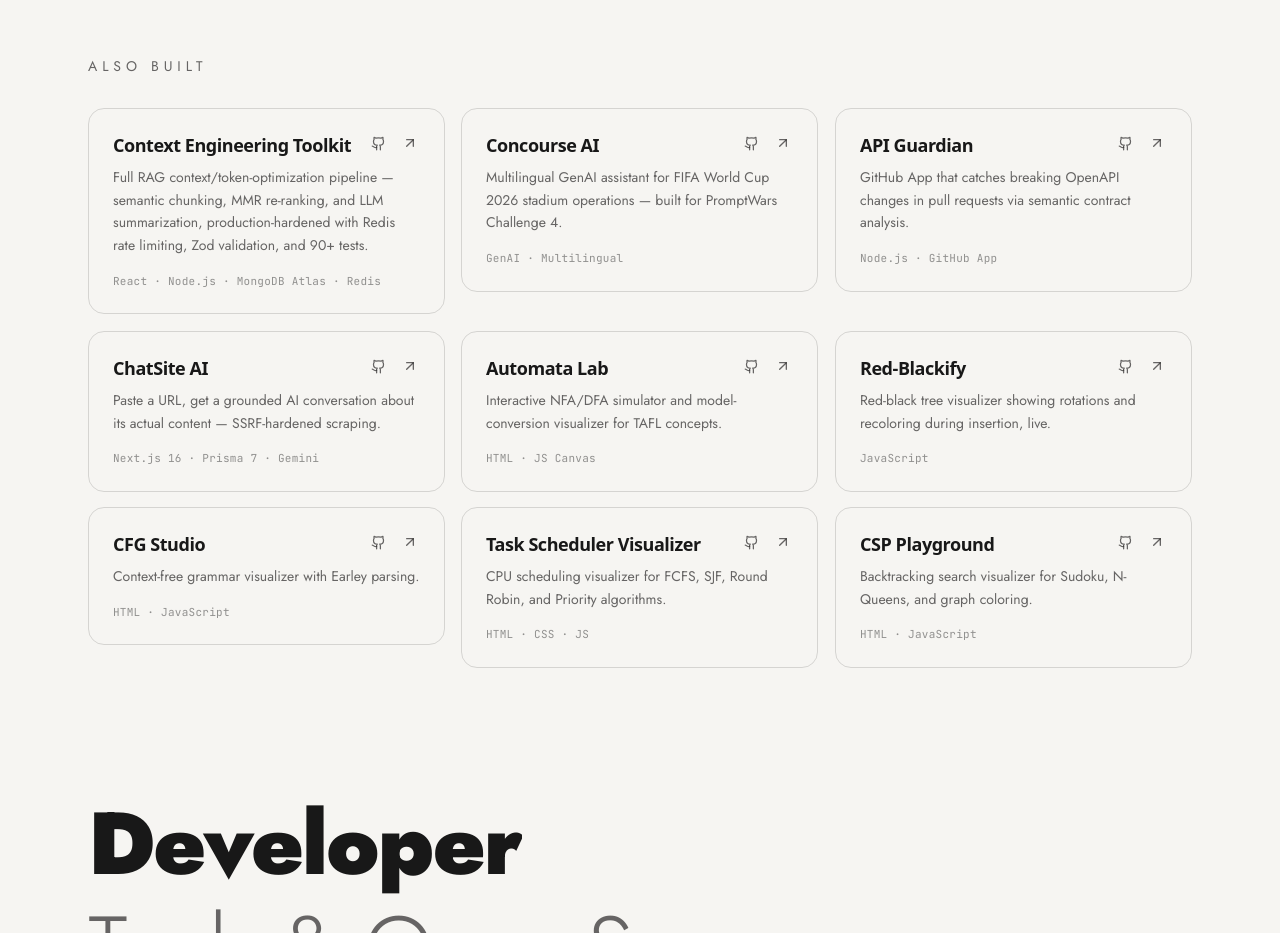
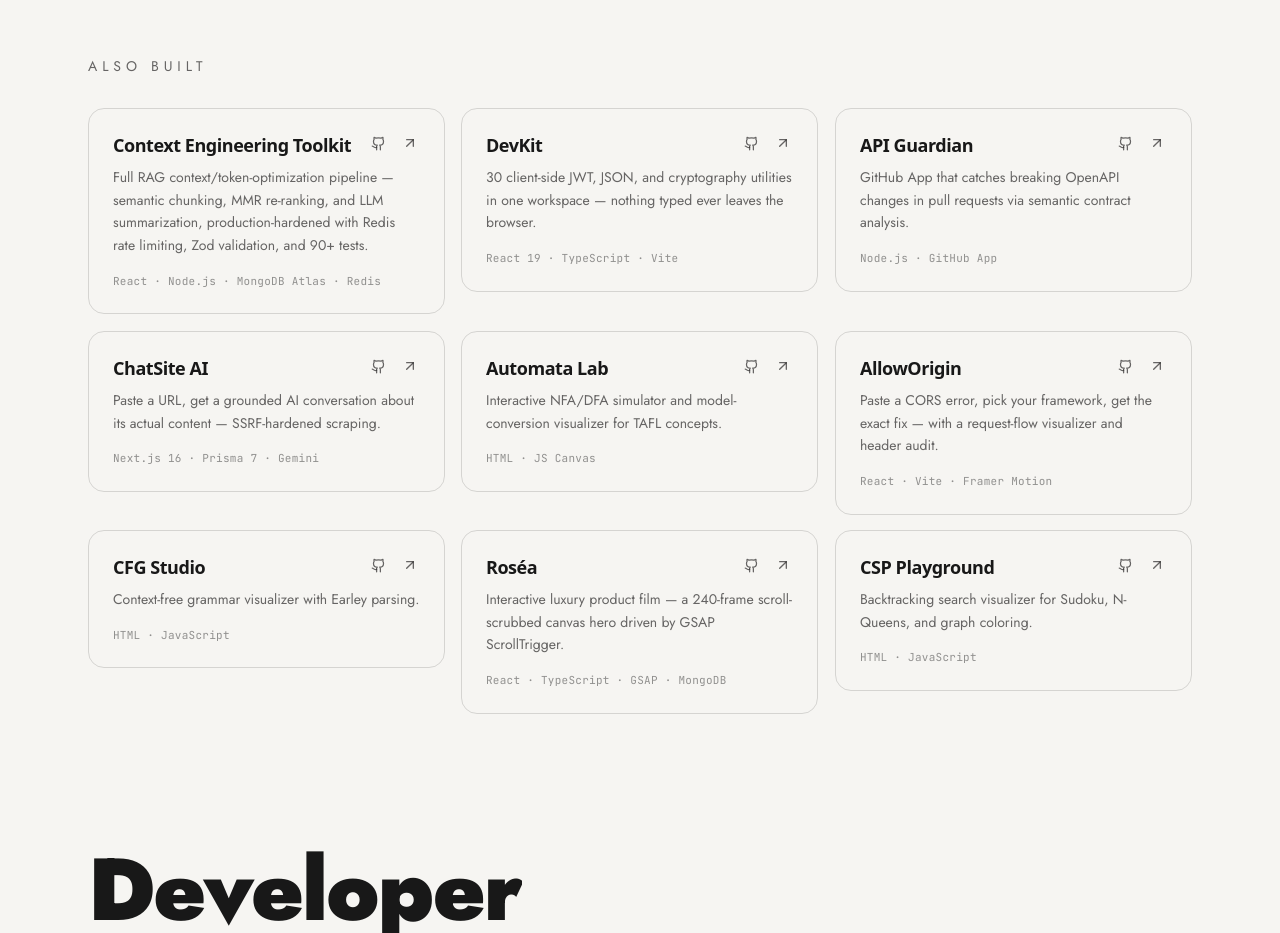
Before and after one commit to Zephyrex21/wolfpixel-portfolio, a React (Vite) app: page / in a window 1280 px wide. Shown: the part 2940-3873 px from the top of the page. Built offline with nearby package versions, Linux system fonts and the light colour scheme; no server answers; a web font is replaced by a local one.

Commit message:
Added some projeccts

```diff
--- a/src/pages/Home.tsx
+++ b/src/pages/Home.tsx
@@ -141,12 +141,12 @@
     codeLink: "https://github.com/Zephyrex21/context-engineering-toolkit",
   },
   {
-    title: "Concourse AI",
+    title: "DevKit",
     description:
-      "Multilingual GenAI assistant for FIFA World Cup 2026 stadium operations — built for PromptWars Challenge 4.",
-    stack: "GenAI · Multilingual",
-    link: "https://concourse-ai-one.vercel.app",
-    codeLink: "https://github.com/Zephyrex21/concourse-ai",
+      "30 client-side JWT, JSON, and cryptography utilities in one workspace — nothing typed ever leaves the browser.",
+    stack: "React 19 · TypeScript · Vite",
+    link: "https://dev-tools-suite-xi.vercel.app",
+    codeLink: "https://github.com/Zephyrex21/dev-tools-suite",
   },
   {
     title: "API Guardian",
@@ -173,12 +173,12 @@
     codeLink: "https://github.com/Zephyrex21/automata-visualizer",
   },
   {
-    title: "Red-Blackify",
+    title: "AllowOrigin",
     description:
-      "Red-black tree visualizer showing rotations and recoloring during insertion, live.",
-    stack: "JavaScript",
-    link: "https://rbt-visualizer.netlify.app",
-    codeLink: "https://github.com/Zephyrex21/rbt-visualizer",
+      "Paste a CORS error, pick your framework, get the exact fix — with a request-flow visualizer and header audit.",
+    stack: "React · Vite · Framer Motion",
+    link: "https://alloworigin.dev",
+    codeLink: "https://github.com/Zephyrex21/cors-toolkit",
   },
   {
     title: "CFG Studio",
@@ -188,12 +188,12 @@
     codeLink: "https://github.com/Zephyrex21/cfg-studio",
   },
   {
-    title: "Task Scheduler Visualizer",
+    title: "Roséa",
     description:
-      "CPU scheduling visualizer for FCFS, SJF, Round Robin, and Priority algorithms.",
-    stack: "HTML · CSS · JS",
-    link: "https://process-visualizer.netlify.app",
-    codeLink: "https://github.com/Zephyrex21/task-scheduler-visualizer",
+      "Interactive luxury product film — a 240-frame scroll-scrubbed canvas hero driven by GSAP ScrollTrigger.",
+    stack: "React · TypeScript · GSAP · MongoDB",
+    link: "https://rosea-product-landing.vercel.app",
+    codeLink: "https://github.com/Zephyrex21/rosea-product-landing",
   },
   {
     title: "CSP Playground",
```
